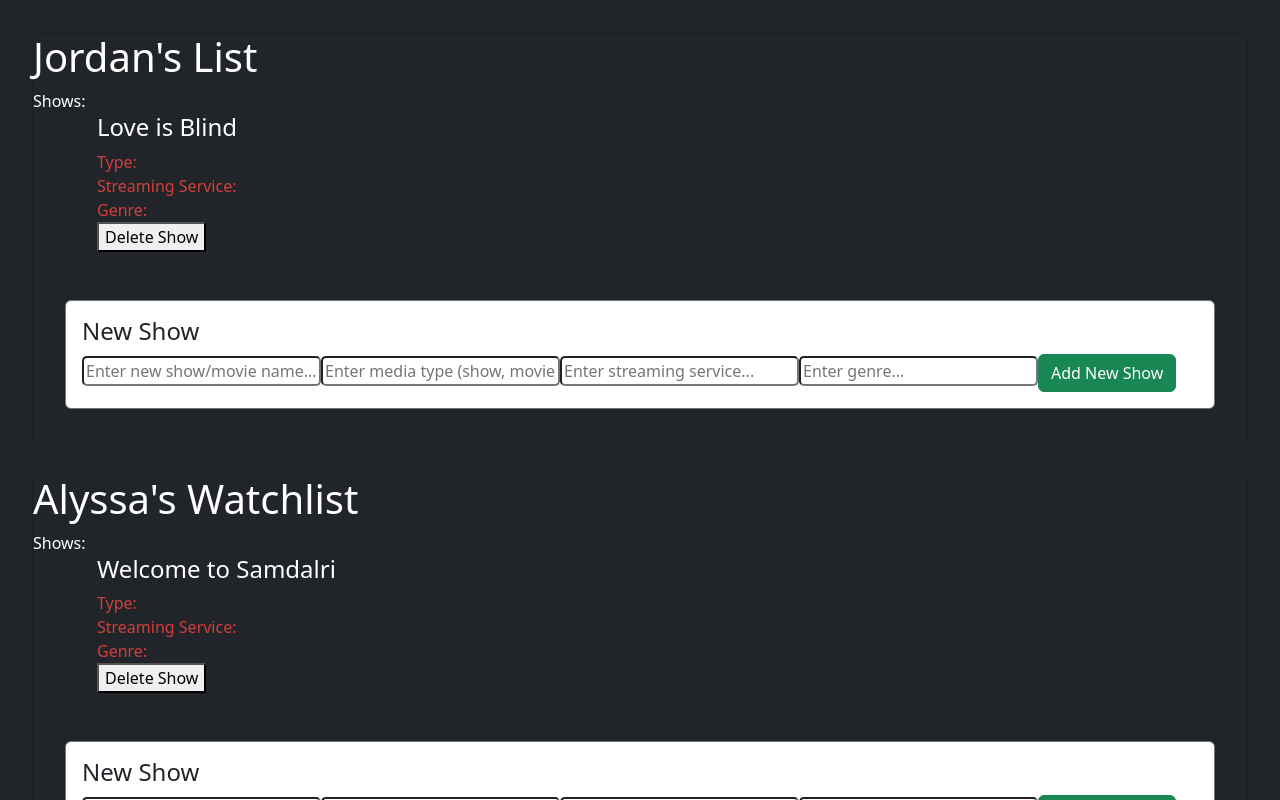
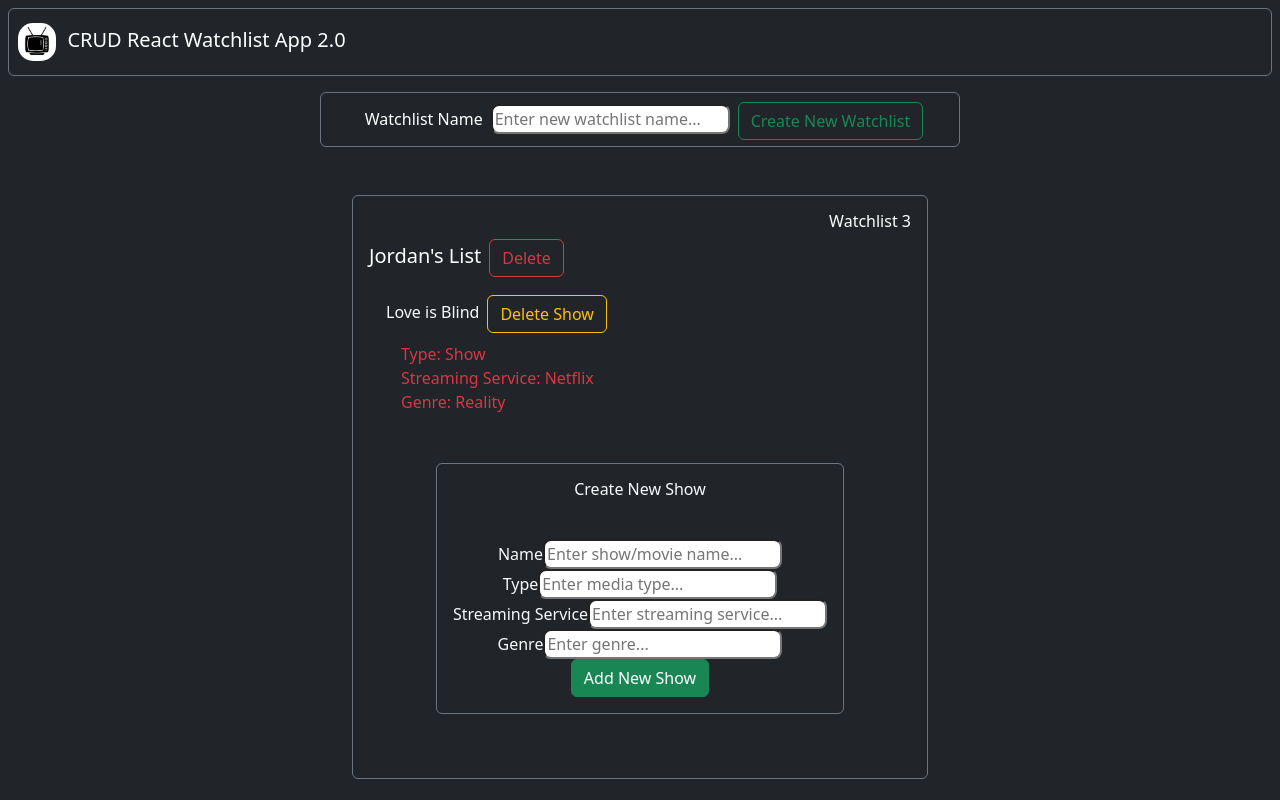
Before and after one commit to alfav23/Week-15-CRUD-React-App, a React (Create React App) app: page / in a window 1280 px wide. Shown: the top 800 px of the page. Built offline with nearby package versions, Linux system fonts and the light colour scheme; data requests are answered from the project's data file.

Commit message:
style changes and fixing delete show function

```diff
--- a/db.json
+++ b/db.json
@@ -5,9 +5,9 @@
       "shows": [
         {
           "name": "Love is Blind",
-          "type": "",
-          "streamingService": "",
-          "genre": "",
+          "type": "Show",
+          "streamingService": "Netflix",
+          "genre": "Reality",
           "id": 352
         }
       ],
--- a/src/App.css
+++ b/src/App.css
@@ -1,21 +1,29 @@
 /* my css */
 .card {
   margin: 2rem;
+  max-width: 36rem;
+  margin: 3rem auto;
 }
 
 ul{
   list-style-type: none;
 }
 
-li {
-  color: rgb(211, 62, 62);
+input {
+  border-radius: 8px;
 }
 
-input {
-  border-radius: 5px;
+.watchlist-form {
+  max-width: 40rem;
+  margin: 1rem auto;
+}
+
+.show-form {
+  max-width: 40rem;
 }
 
 
+/* ------------------------------------------- */
 
 /* existing react css */
 .App {
--- a/src/App.js
+++ b/src/App.js
@@ -1,6 +1,7 @@
 import React from 'react';
 import './App.css';
 import WatchlistArray from './components/watchlistArray';
+import WatchlistForm from './components/watchlistForm';
 import '../node_modules/bootstrap/dist/css/bootstrap.min.css';
 
 // edit App function to be a class and export
--- /dev/null
+++ b/src/components/navBar.js
@@ -0,0 +1,14 @@
+import React from 'react';
+
+export default function NavBar() {
+    return(
+        <div>
+            <nav className="navbar navbar-dark bg-dark border border-secondary rounded-2 m-2 p-2">
+                <a className="navbar-brand" href="#">
+                <img src="../download.png" width="40" height="40" className="d-inline-block align-center border border-dark rounded-4" alt="TV clipart"/>
+                   &nbsp; CRUD React Watchlist App 2.0
+                </a>
+            </nav>
+        </div>
+    )
+}
--- a/src/components/showForm.js
+++ b/src/components/showForm.js
@@ -9,41 +9,49 @@ export const ShowForm = (props) => {
     const onSubmit = (e) => {
         e.preventDefault();
         props.addShow({name, type, streamingService, genre});
-        setName('');
-        setType('');
-        setStreamingService('');
-        setGenre('');
+        // setName('');
+        // setType('');
+        // setStreamingService('');
+        // setGenre('');
  }
 
  return(
-    <div className="card border border-secondary">
+    <div className="card bg-dark border border-secondary text-light">
+        <h6 className="card-title text-center p-3"> Create New Show </h6>
             <div className="card-body">
-        <h4>New Show</h4>
-        <form className="show-form">
+                <form className="show-form text-center">
+                    <label> Name </label>
                         <input
                         type="text"
-            placeholder="Enter new show/movie name..."
+                        placeholder="Enter show/movie name..."
                         onChange={(e) => setName(e.target.value)}
                         value={name}>
                         </input>
+                        <br></br>
+                    <label> Type </label>
                         <input
                         type="text"
-            placeholder="Enter media type (show, movie, short?)..."
+                        placeholder="Enter media type..."
                         onChange={(e) => setType(e.target.value)}
                         value={type}>
                         </input>
+                        <br></br>
+                    <label> Streaming Service</label>
                         <input
                         type="text"
                         placeholder="Enter streaming service..."
                         onChange={(e) => setStreamingService(e.target.value)}
                         value={streamingService}>
                         </input>
+                        <br></br>
+                    <label>Genre</label>
                         <input
                         type="text"
                         placeholder="Enter genre..."
                         onChange={(e) => setGenre(e.target.value)}
                         value={genre}>
                         </input>
+                        <br></br>
                 <button className='btn btn-success' onSubmit={onSubmit} type="submit"> Add New Show </button>
             </form>
         </div>
--- a/src/components/watchlist.js
+++ b/src/components/watchlist.js
@@ -2,9 +2,8 @@ import React from 'react';
 import { ShowForm } from './showForm';
 
 export default function Watchlist(props) {
-    // update watchlist function is not contained in props object, not being recognized when called ⛔
-    console.log(`These are the props`, props)
     const { watchlist, updateWatchlist } = props;
+
 
     const deleteShow = (showId) => {
         // creating an updated copy of watchlist which copies watchlist object and filters out the corresponding show by id from shows property within watchlist
@@ -12,35 +11,48 @@ export default function Watchlist(props) {
             ...watchlist,
             shows: watchlist.shows.filter((x) => x.id !== showId)
         };
-        console.log(updatedWatchlist)
+        console.log(`This is the updated watchlist:`, updatedWatchlist)
         updateWatchlist(updatedWatchlist);
     }
 
-    const addShow = (show) => updateWatchlist({...watchlist, shows: [...watchlist.shows, show]});
+    const addShow = (show) => {
+        const updatedWatchlist = {
+            ...watchlist, shows: [...watchlist.shows, show]
+        };
+        console.log(`This is the updated watchlist after adding a show:`, updatedWatchlist)
+        updateWatchlist(updatedWatchlist);
+    }
 
     const renderShows = () => {
         return(
-        <ul>
+        <ul className='list-group list-group-flush border-dark bg-dark'>
             {watchlist.shows.map((show, index) => (
-                <ul key={index}> <h4>{`${show.name}`}</h4>
-                     <li>{` Type: ${show.type}`}</li>
-                     <li>{`Streaming Service: ${show.streamingService}`}</li>
-                     <li>{`Genre: ${show.genre}`} </li>
-                    <button onClick={(e) => deleteShow(show.id)}>
+                <div key={index}>
+                <li className='list-group-item bg-dark border-dark text-light'>{`${show.name}`}
+                    <button className='btn btn-outline-warning ms-2' onClick={()=>deleteShow(show.id)}>
                         Delete Show
                     </button>
+                </li>
+                <ul>
+                    <li className='bg-dark border-dark text-danger'>{` Type: ${show.type}`}</li>
+                    <li className='bg-dark border-dark text-danger'>{`Streaming Service: ${show.streamingService}`}</li>
+                    <li className='bg-dark border-dark text-danger'>{`Genre: ${show.genre}`} </li>
                 </ul>
-            )
+                </div>
+                )
             )}
         </ul>
     )};
 
 
     return(
-        <div className='card bg-dark text-white'>
-            <h1 className='text-white'>{watchlist.listName}</h1>
-            Shows: {renderShows()}
-            <ShowForm addShow={addShow}/>
+        <div className='card bg-dark text-white border-secondary p-3'>
+            <h6 className='text-end'>Watchlist {watchlist.id}</h6>
+            <h5 className='card-title text-white'>{watchlist.listName}
+                <button className='btn btn-outline-danger ms-2'>Delete</button>
+            </h5>
+            {renderShows()}
+            <ShowForm addShow={addShow} updateWatchlist = {updateWatchlist} />
         </div>
     )
 };
--- a/src/components/watchlistArray.js
+++ b/src/components/watchlistArray.js
@@ -1,6 +1,8 @@
 import React from "react";
 import Watchlist from "./watchlist";
 import { WatchlistApi } from "./watchlistApi";
+import WatchlistForm from './watchlistForm';
+import NavBar from './navBar';
 
 export default class WatchlistArray extends React.Component {
     constructor(props){
@@ -24,7 +26,15 @@ export default class WatchlistArray extends React.Component {
     }
 
     updateWatchlist = async(updatedWatchlist) => {
-        await WatchlistApi.get(updatedWatchlist);
+        // accidentally had .get instead of .put to update watchlist
+        await WatchlistApi.put(updatedWatchlist);
+        this.fetchWatchlists();
+    }
+
+    addWatchlist = async() => {
+        console.log(`Adding a watchlist:`, this.state)
+        this.updateWatchlist();
+        // sets state to values that come back from api
         this.fetchWatchlists();
     }
 
@@ -32,9 +42,11 @@ export default class WatchlistArray extends React.Component {
         console.log(`Rendering jsx:`, this.state)
         return(
             <div className="watchlist-array text-white">
+                <NavBar />
+                <WatchlistForm addWatchlist = {this.addWatchlist} />
                 {this.state.watchlists.map((watchlist, index) => {
                 return(
-                    <Watchlist key={index} watchlist = {watchlist} />
+                    <Watchlist key={index} watchlist = {watchlist} updateWatchlist = {this.updateWatchlist}/>
                 )}
                 )}
                </div>
--- /dev/null
+++ b/src/components/watchlistForm.js
@@ -0,0 +1,25 @@
+import React, {useState} from "react";
+
+// take the information from watchlist form to create and push a new watchlist to watchlist array
+
+export default function WatchlistForm(props) {
+    const [listName, setListName] = useState('');
+
+    // on submit function to
+    function onSubmit(e){
+        e.preventDefault();
+        props.addWatchlist({listName});
+
+    }
+    return(
+        <div className="watchlist-form">
+            <form className="text-center form-control bg-dark border border-secondary">
+                <label className="text-white p-2"> Watchlist Name </label>
+                <input placeholder="Enter new watchlist name..." onChange={(e) => setListName(e.target.value)}
+                        value={listName}>
+                </input>
+                <button className="btn btn-outline-success ms-2" onSubmit = {onSubmit}> Create New Watchlist </button>
+            </form>
+        </div>
+    )
+    }
```
Also changed, not shown: public/download.png (added). Lines whose indentation alone changed are shown as unchanged.
